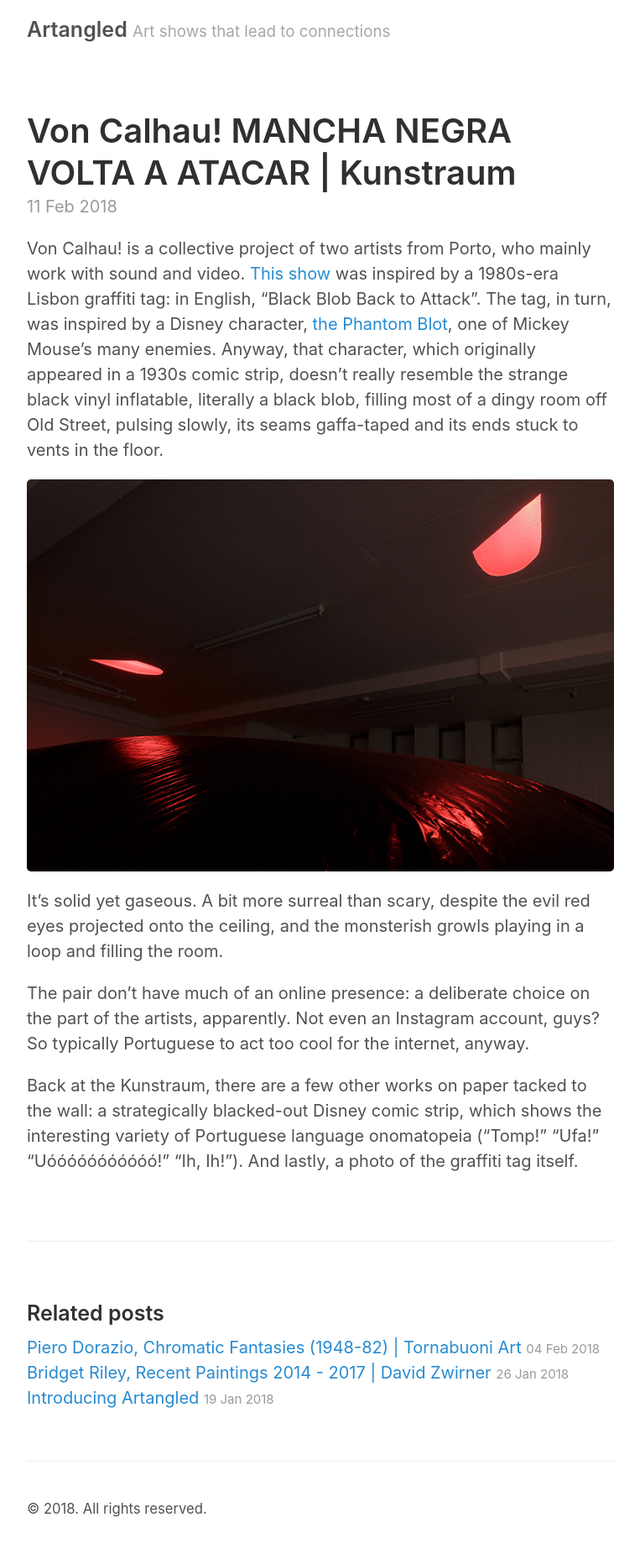
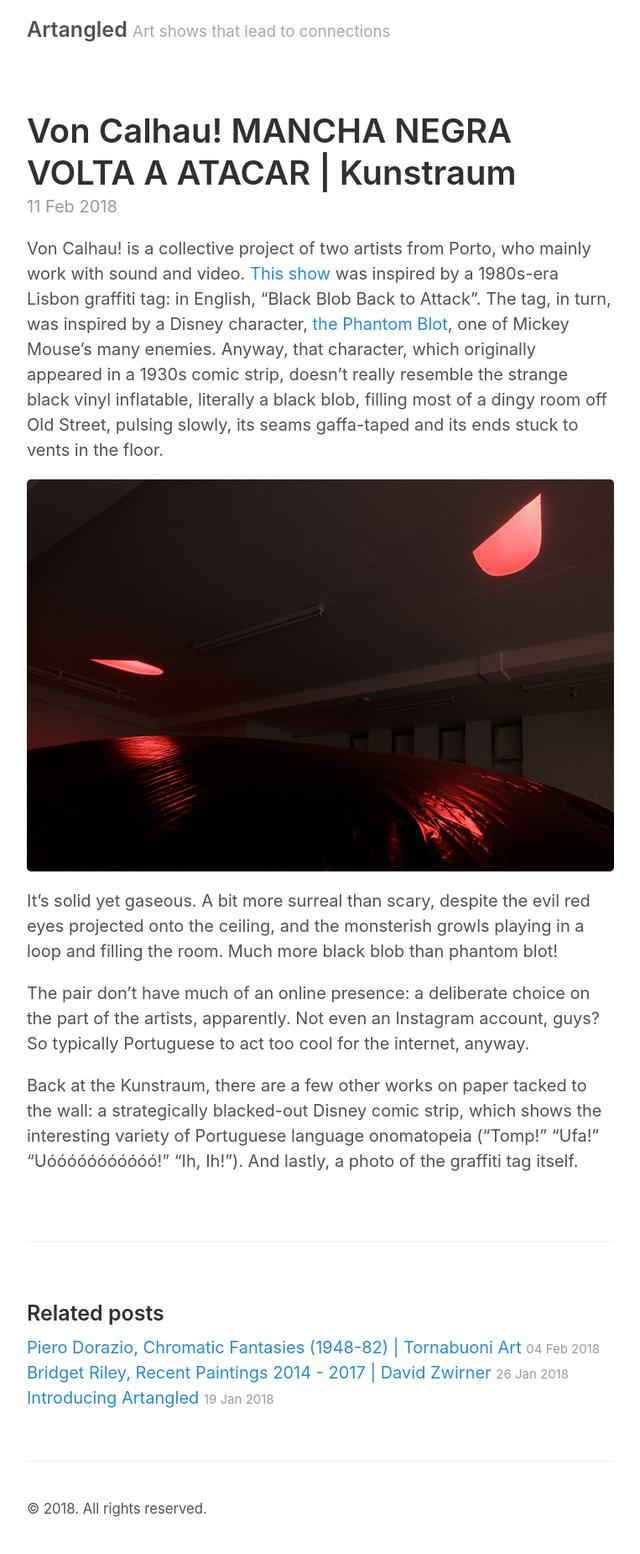
Before and after one commit to JMDKC/jmdkc.github.io, a Jekyll site: the page built from _posts/2018-02-11-von-calhau-kunstraum.md, in a window 1280 px wide. Shown: the whole page at 84% size, without its empty margins (258-1021 px from the left). Built offline with Jekyll 4.4.1, drawn with Linux system fonts in a browser that asks for light colours.

Commit message:
Modified Von Calhau / Kunstraum post

```diff
--- a/_posts/2018-02-11-von-calhau-kunstraum.md
+++ b/_posts/2018-02-11-von-calhau-kunstraum.md
@@ -7,7 +7,7 @@ Von Calhau! is a collective project of two artists from Porto, who mainly work w
 
 ![Black Blob](/Assets/von-calhau-kunstraum.jpg)
 
-It's solid yet gaseous. A bit more surreal than scary, despite the evil red eyes projected onto the ceiling, and the monsterish growls playing in a loop and filling the room.
+It's solid yet gaseous. A bit more surreal than scary, despite the evil red eyes projected onto the ceiling, and the monsterish growls playing in a loop and filling the room. Much more black blob than phantom blot!
 
 The pair don't have much of an online presence: a deliberate choice on the part of the artists, apparently. Not even an Instagram account, guys? So typically Portuguese to act too cool for the internet, anyway.
 
```
Also changed, not shown: 11 other files.
